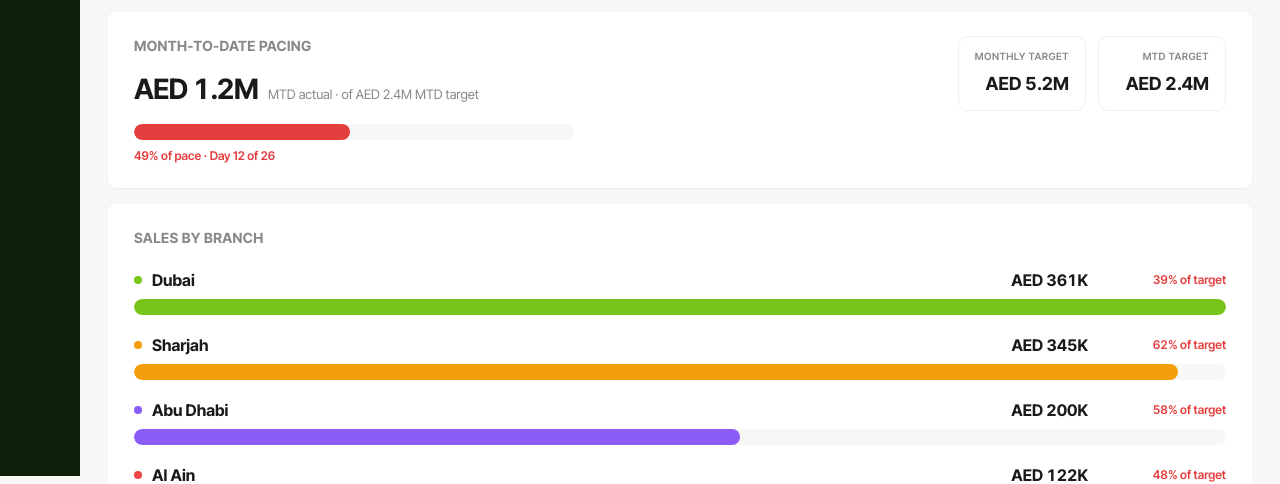
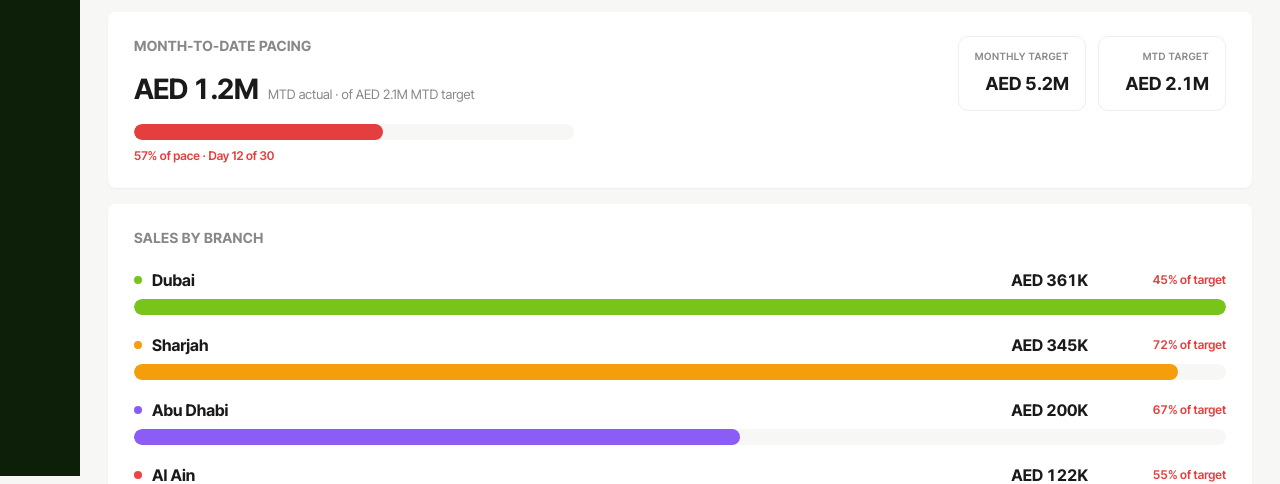
Before and after one commit to 7xein/Reports, a Next.js app: page /sales/monthly in a window 1280 px wide. Shown: the part 324-808 px from the top of the page. Built offline with nearby package versions, Linux system fonts and the light colour scheme.

Commit message:
fix: MTD paces over real calendar days in month (Day 28 of 31), not the 26-day config

```diff
--- a/app/sales/monthly/page.tsx
+++ b/app/sales/monthly/page.tsx
@@ -20,14 +20,16 @@ export default async function SalesMonthlyPage() {
   const latestDate = latestLogDate(salesLog);
   const monthStart = latestDate ? getMonthStart(latestDate) : '';
 
-  const mtdDay = latestDate ? new Date(latestDate + 'T00:00:00').getDate() : new Date().getDate();
+  const refDate = latestDate ? new Date(latestDate + 'T00:00:00') : new Date();
+  const mtdDay = refDate.getDate();
+  // Real calendar length of the month (e.g. May = 31) — MTD paces over actual days.
+  const calendarDaysInMonth = new Date(refDate.getFullYear(), refDate.getMonth() + 1, 0).getDate();
   const inMonth = (e: { date: string }) => monthStart ? e.date >= monthStart && e.date <= latestDate : false;
 
   const rows: WarrantyBranchRow[] = (BRANCHES as unknown as string[]).map((b) => {
     const cfg    = branchConfig[b] ?? { monthlyTarget: 0, daysInMonth: 26 };
-    // Cap elapsed days at the configured target days so MTD never exceeds the monthly target.
-    const elapsed = Math.min(mtdDay, cfg.daysInMonth);
-    const mtdTarget = cfg.daysInMonth > 0 ? (cfg.monthlyTarget / cfg.daysInMonth) * elapsed : 0;
+    // Prorate the monthly target by calendar progress so MTD never exceeds the monthly target.
+    const mtdTarget = (cfg.monthlyTarget * mtdDay) / calendarDaysInMonth;
     return {
       branch: b,
       overall:         sumSalesFor(salesLog, b, inMonth),
@@ -40,7 +42,6 @@ export default async function SalesMonthlyPage() {
   const totalActual = rows.reduce((s, r) => s + r.overall, 0);
   const totalTarget = rows.reduce((s, r) => s + r.headlineTarget, 0);
   const pct = totalTarget > 0 ? (totalActual / totalTarget) * 100 : null;
-  const daysInMonth = branchConfig[BRANCHES[0]]?.daysInMonth ?? 26;
 
   return (
     <Shell
@@ -65,7 +66,7 @@ export default async function SalesMonthlyPage() {
         pacingTitle="Month-to-Date Pacing"
         cap="MTD"
         isMonthly
-        mtdNote={`Day ${Math.min(mtdDay, daysInMonth)} of ${daysInMonth}`}
+        mtdNote={`Day ${mtdDay} of ${calendarDaysInMonth}`}
       />
 
       <div className="mt-4" />
```
